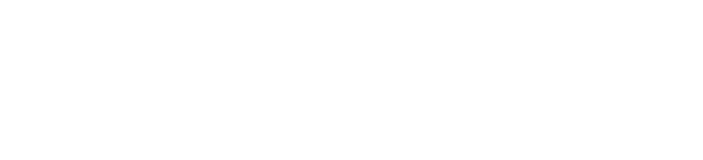
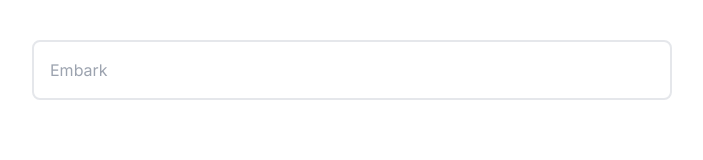
Before and after one commit to Ben-Santana/AI-Dungeon-Master, a Next.js app: page / in a window 1280 px wide. Shown: the top 160 px of the page, without its empty margins (288-991 px from the left). Built offline with nearby package versions, Linux system fonts and the light colour scheme.

Commit message:
Added ChatInput() in chat.tsx for future player input

```diff
--- a/app/components/chat.tsx
+++ b/app/components/chat.tsx
@@ -3,15 +3,29 @@
 import Image from "next/image";
 import { useState } from "react";
 
+function ChatInput() {
+  return (
+    <div className="bg-white border-2 p-2 rounded-lg flex">
+      <input
+        className="w-full py-2 px-2 text-gray-800 rounded-lg focus:outline-none"
+        type="text"
+        placeholder="Embark" />
+    </div>
+  )
+}
+
 export default function GameChat({ adventurers }: { adventurers: Adventurer[] }) {
 
   const [chats, setChat] = useState("");
   const [isLoading, setLoading] = useState(false);
-  //const [party, setParty] = useState(["dm", ...adventurers]);
+  const [party, setParty] = useState(["dm", ...adventurers]);
+
 
   return (
-    <main className="flex min-h-screen flex-col items-center justify-between p-24">
-      <button></button>
+    <main className="relative max-w-2xl mx-auto">
+      <div className="sticky top-0 w-full pt-10 px-4">
+        <ChatInput />
+      </div>
     </main>
   );
 }
```
